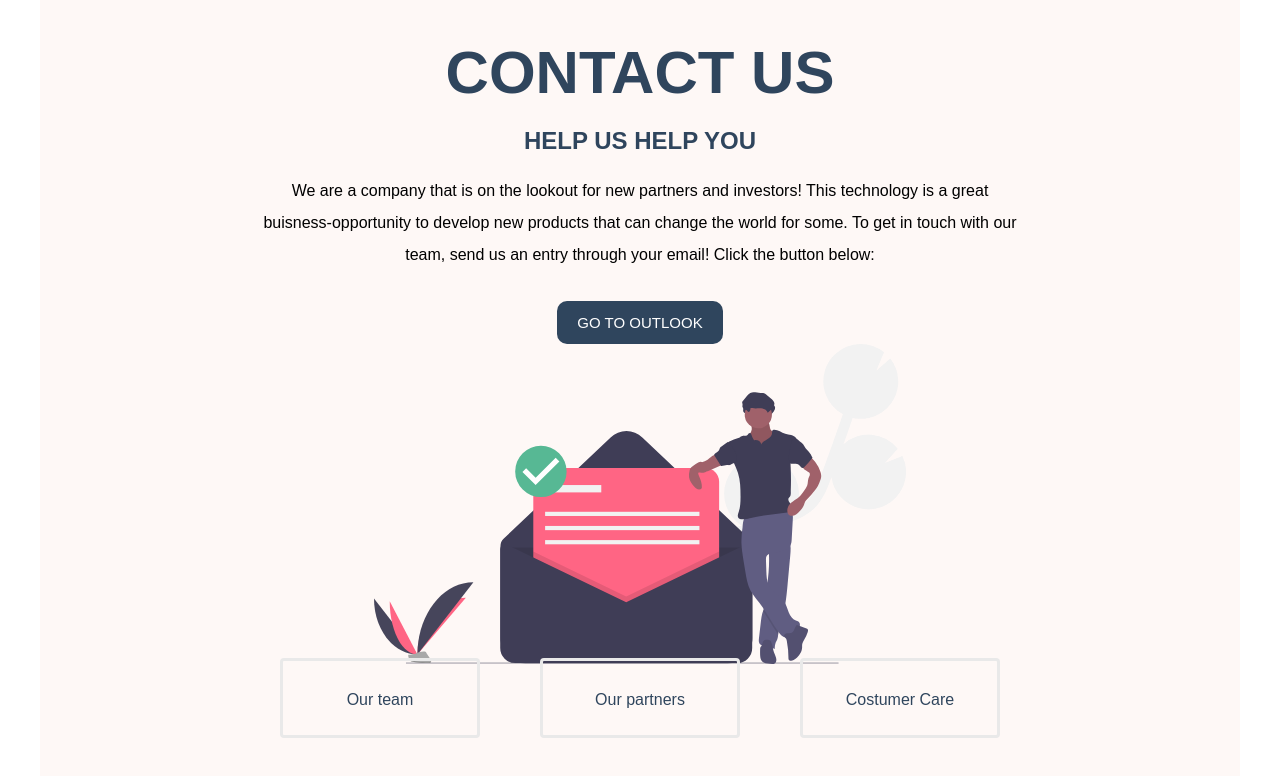
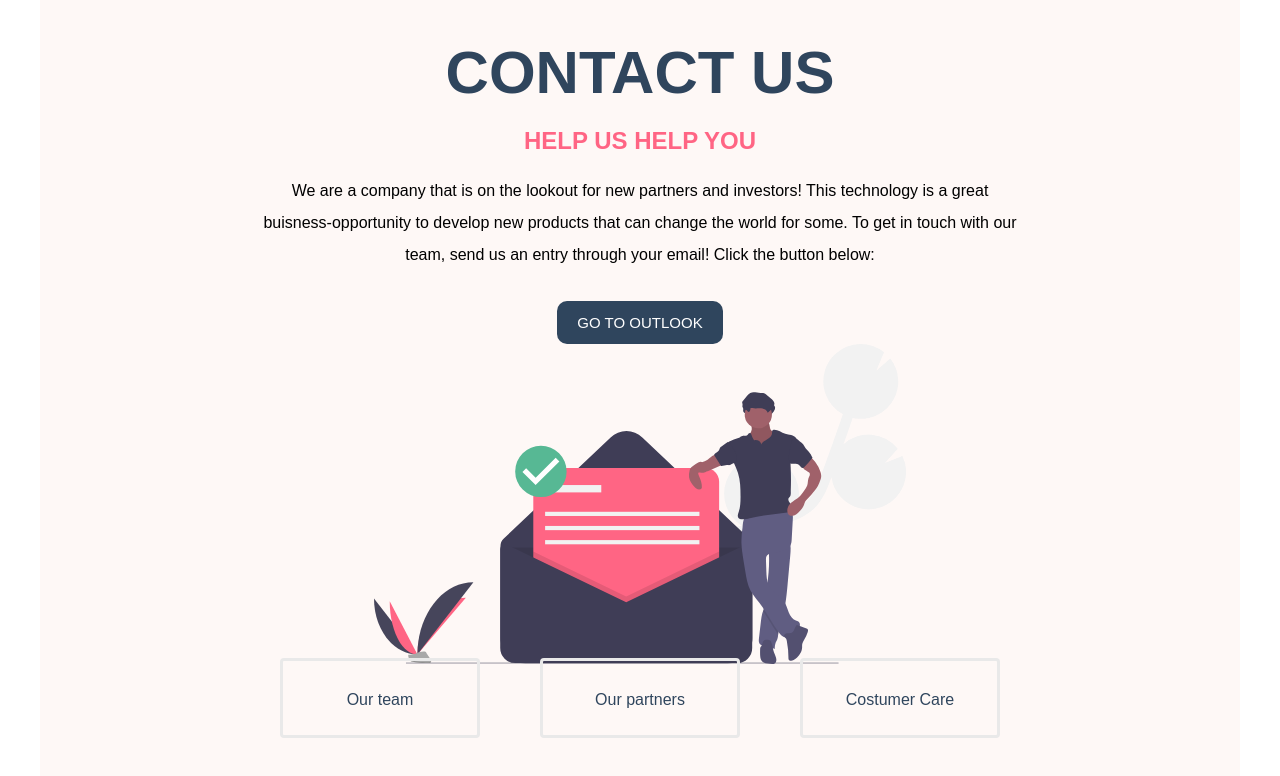
Before and after one commit to MinhTT43/Final-Project, a plain HTML site: page contact.html in a window 1280 px wide. Shown: the part 122-898 px from the top of the page. Drawn offline with Linux system fonts and the light colour scheme.

Commit message:
Color change

```diff
--- a/contact.html
+++ b/contact.html
@@ -29,7 +29,7 @@
     </header>
     <section class="banner-area">
         <h1 class="title-color">Contact Us</h1>
-        <h2 class="title-color">Help us help you</h2>
+        <h2 class="title-color2">Help us help you</h2>
         <p>
             We are a company that is on the lookout for new partners and investors! This technology is a great buisness-opportunity to develop new products that can change the world for some. To get in touch with our team, send us an entry through your email! Click
             the button below:
--- a/style_contact.css
+++ b/style_contact.css
@@ -111,6 +111,11 @@ nav {
 
 .title-color {
     color: var(--clr-darkblue);
+    text-transform: uppercase;
+}
+
+.title-color2 {
+    color: var(--clr-pink);
     text-transform: uppercase;
 }
 
```
